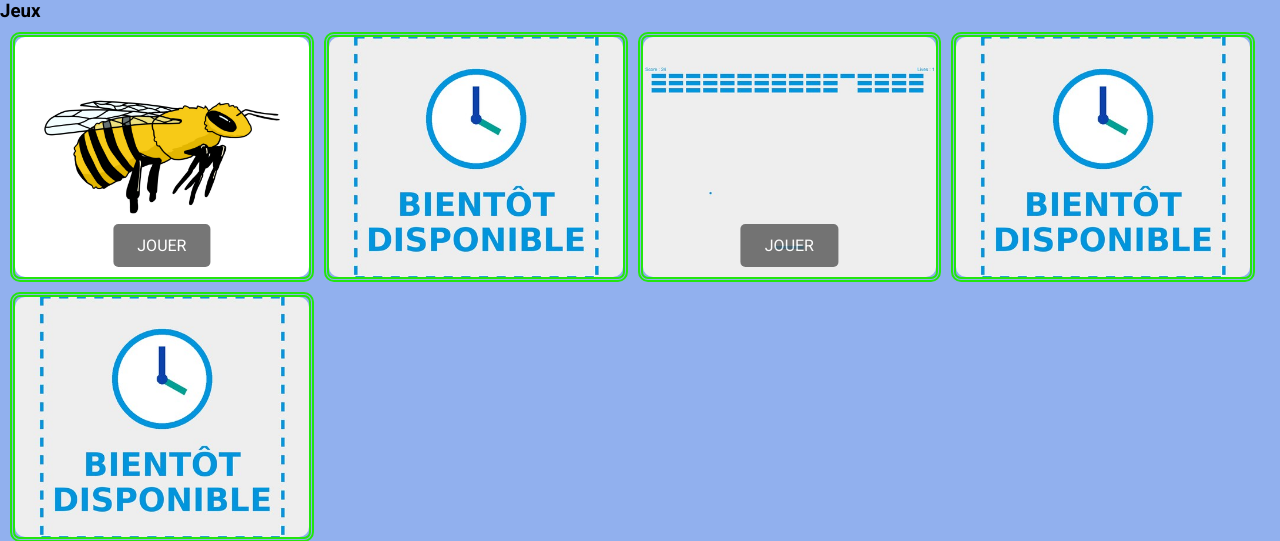
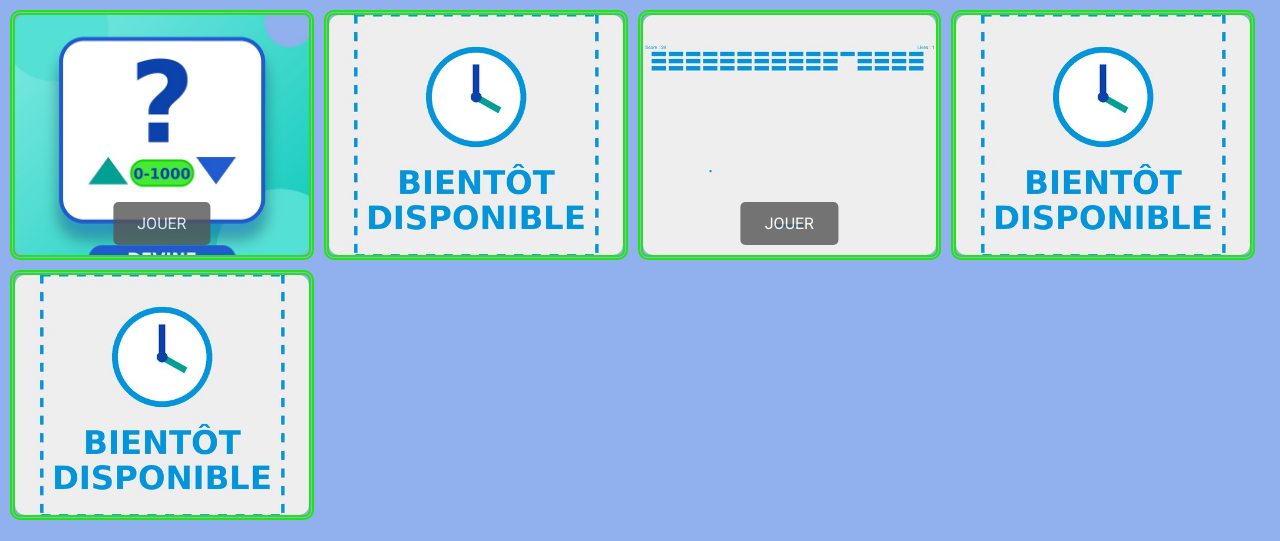
Before and after one commit to franckyy/site-dessins, a PHP site: page /jeux.php in a window 1280 px wide. Shown: the part 106-647 px from the top of the page. Run offline with PHP 8.4, Linux system fonts and the light colour scheme.

Commit message:
Suppression du texte « jeu » dans jeu.php

```diff
--- a/jeux.php
+++ b/jeux.php
@@ -13,7 +13,6 @@ if (!is_array($json_data)) {
 ?>
 <body>
 <?php require 'header.php';?>
-<h3>Jeux</h3>
 
 <div class="grid-wrapper">
     <?php if (!empty($erreurJson)): ?>
```
Also changed, not shown: assets/iconsJeux/Devine_Chiffre.jpg.
